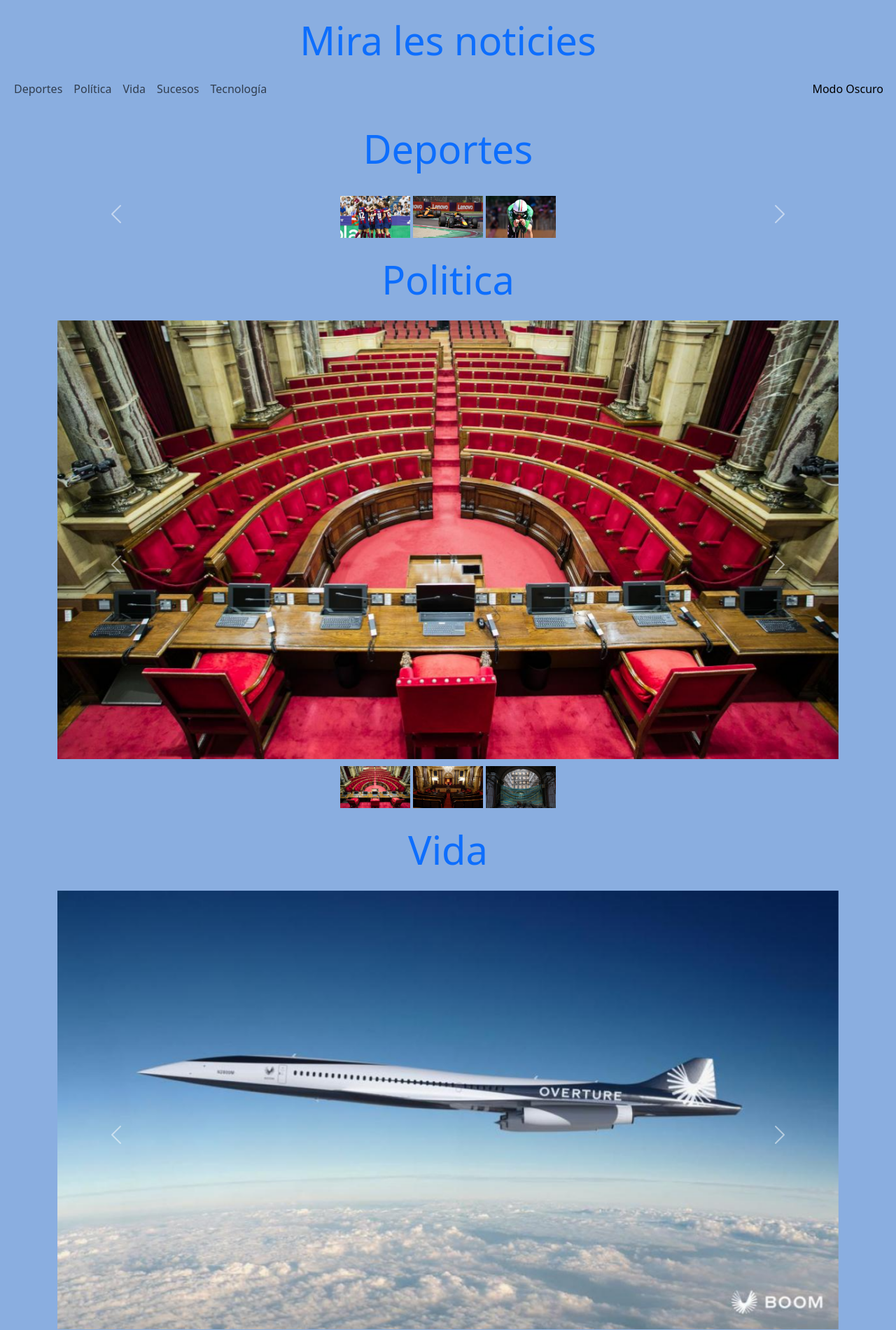
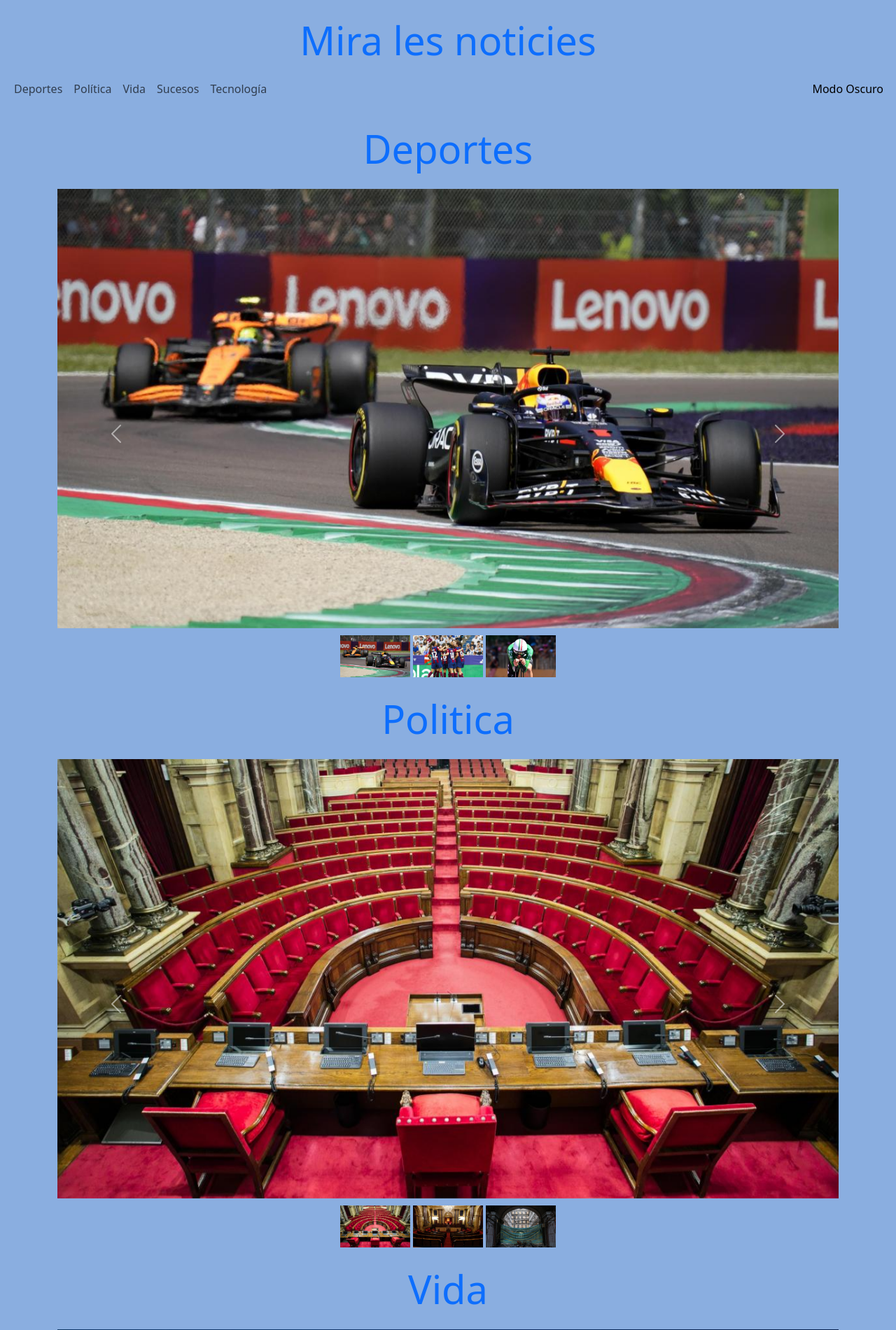
Before and after one commit to Domeneccc/M04_rss_flask, a Flask app: page / in a window 1280 px wide. Shown: the top 1901 px of the page at 70% size. Run offline with Flask 3, Linux system fonts and the light colour scheme.

Commit message:
Update index.html

```diff
--- a/templates/index.html
+++ b/templates/index.html
@@ -47,25 +47,25 @@
         <h1 class="display-4 text-center text-primary mb-4">Deportes</h1>
         <div id="carousel1" class="carousel slide mb-4" data-bs-ride="carousel">
             <div class="carousel-inner">
+                <div class="carousel-item active">
+                    <a href="/lavanguardia/deportes"><img src="../static/img/Deportes/formula1.jpeg" ></a>
+                </div>
                 <div class="carousel-item">
                     <a href="/lavanguardia/deportes"><img src="../static/img/Deportes/futbol.jpeg"></a>
-                </div>
-                <div class="carousel-item">
-                    <a href="/lavanguardia/deportes"><img src="../static/img/Deportes/formula1.jpeg"></a>
                 </div>
                 <div class="carousel-item">
                     <a href="/lavanguardia/deportes"><img src="../static/img/Deportes/bici.jpeg"></a>
                 </div>
             </div>
             <button class="carousel-control-prev" type="button" data-bs-target="#carousel1" data-bs-slide="prev">
-                <span class="carousel-control-prev-icon"></span>
+                <span class="carousel-control-prev-icon" ></span>
             </button>
             <button class="carousel-control-next" type="button" data-bs-target="#carousel1" data-bs-slide="next">
                 <span class="carousel-control-next-icon"></span>
             </button>
             <div class="carousel-thumbnails d-flex justify-content-center mt-2">
-                <img src="../static/img/Deportes/futbol.jpeg" data-bs-target="#carousel1" data-bs-slide-to="0" >
-                <img src="../static/img/Deportes/formula1.jpeg" data-bs-target="#carousel1" data-bs-slide-to="1">
+                <img src="../static/img/Deportes/formula1.jpeg" data-bs-target="#carousel1" data-bs-slide-to="0" class="active">
+                <img src="../static/img/Deportes/futbol.jpeg" data-bs-target="#carousel1" data-bs-slide-to="1">
                 <img src="../static/img/Deportes/bici.jpeg" data-bs-target="#carousel1" data-bs-slide-to="2">
             </div>
         </div>
```
